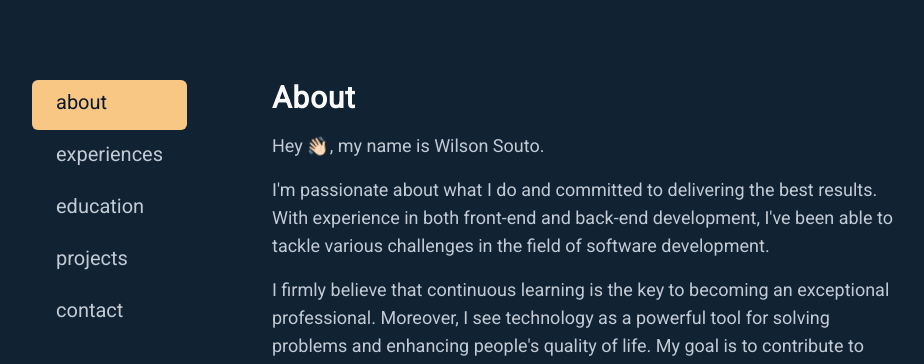
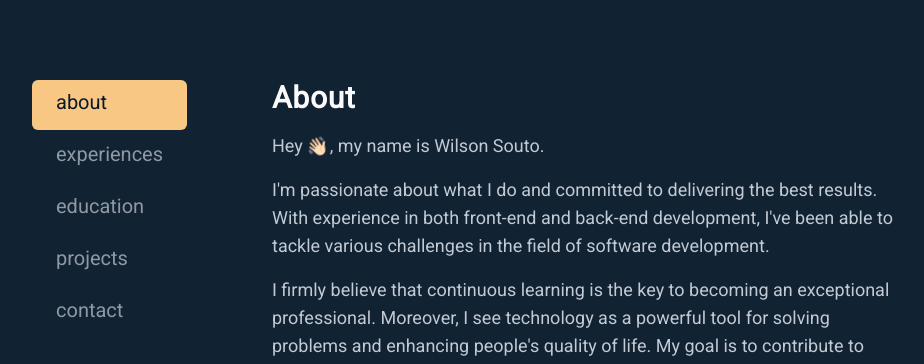
Before and after one commit to wilsonsouto/portfolio, a Next.js app: page / in a window 1280 px wide. Shown: the top 364 px of the page, without its empty margins (176-1100 px from the left). Built offline with nearby package versions, Linux system fonts and the light colour scheme.

Commit message:
Change navbar text color

```diff
--- a/src/components/layout/navbar.component.tsx
+++ b/src/components/layout/navbar.component.tsx
@@ -43,7 +43,7 @@ export function Navbar(props: NavbarProps) {
           {navbarData.map((item, index) => (
             <li
               key={index}
-              className={`cursor-pointer px-4 duration-300  ${item.section === props.activeSection ? 'text-neutral-900' : 'text-neutral-300 hover:text-accent-300'}`}
+              className={`cursor-pointer px-4 duration-300  ${item.section === props.activeSection ? 'text-neutral-900 max-md:text-neutral-100' : 'text-neutral-400 hover:text-neutral-300'}`}
               onClick={() => handleClick(item.section, item.position)}
             >
               {item.section}
```
